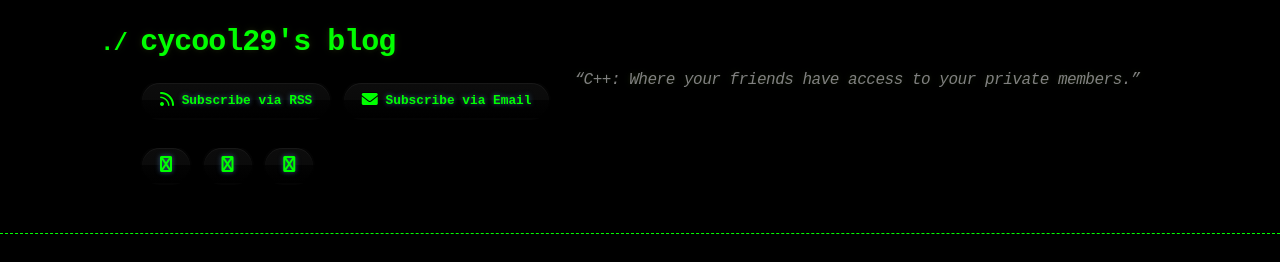
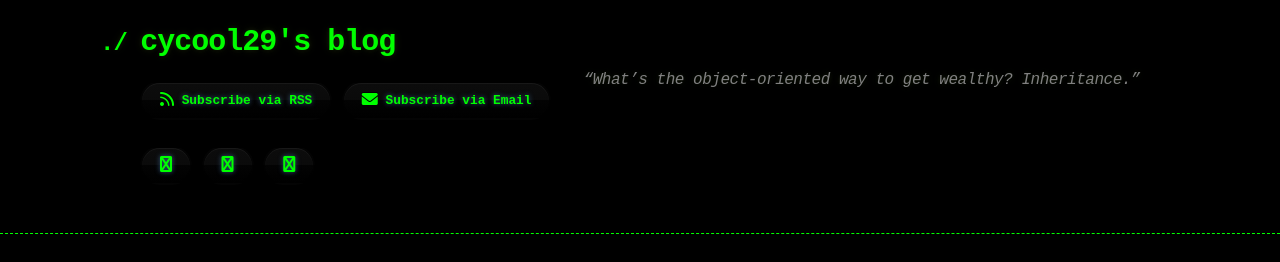
Before and after one commit to cycool29/cycool29.github.io, a Jekyll site: the page built from index.md, in a window 1280 px wide and 900 px high. Shown: the top 262 px of the window. Built offline with Jekyll 4.4.1, drawn with Linux system fonts in a browser that asks for light colours; a style sheet for code colours, icons or effects is not loaded.

Commit message:
Update quotes

```diff
--- a/_config.yml
+++ b/_config.yml
@@ -1,5 +1,5 @@
 title: cycool29's blog
-description: "“C++: Where your friends have access to your private members.” "
+description: "“What’s the object-oriented way to get wealthy? Inheritance.” "
 bio: A high school student. Intermediate in Python, Git, Bash. Learning JavaScript. He/Him. "
 author: cycool29
 url: https://cycool29.github.io
```
